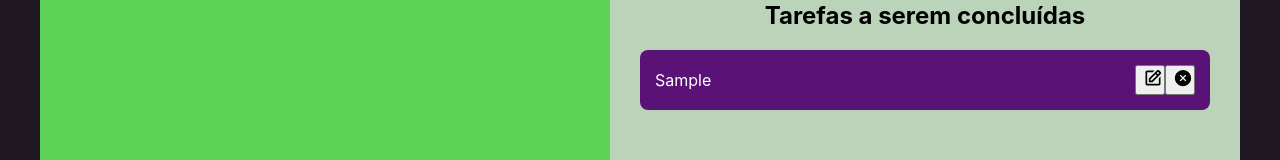
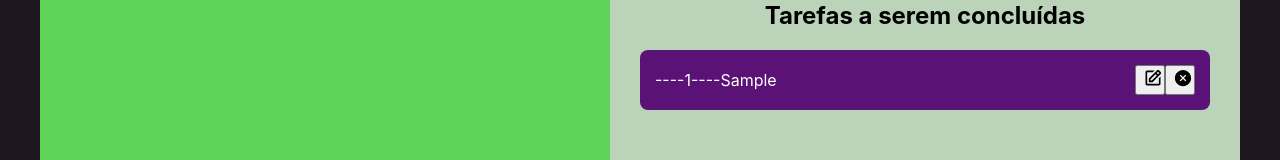
Before and after one commit to wilembergson/desafio-estagio-ts, a React (Create React App) app: page / in a window 1280 px wide. Both pictures are taken after typing "Sample" into the empty fields and a click on the button "Adicionar". Shown: the part 142-302 px from the top of the page. Built offline with nearby package versions, Linux system fonts and the light colour scheme.

Commit message:
Atualização ajustada

```diff
--- a/src/components/Tarefa/Tarefa.tsx
+++ b/src/components/Tarefa/Tarefa.tsx
@@ -25,7 +25,7 @@ export default function Tarefa({tarefas, removerTarefa, atualizarTarefa}: Props)
         setEdit({id: 0, texto: ''})
     }
 
-    if(edit.id){
+    if(edit.id !== 0){
         return<TarefasForm edit={edit} onSubmit={submitUpdate}/>
     }
 
@@ -34,7 +34,7 @@ export default function Tarefa({tarefas, removerTarefa, atualizarTarefa}: Props)
             <h2>Tarefas a serem concluídas</h2>
             {tarefas.map((t: Task) => (
                 <div className="tarefaObj">
-                    <label>{t.texto}</label>
+                    <label>----{t.id}----{t.texto}</label>
                     <div className="icones">
                         <button className="botao" onClick={() => setEdit({id: t.id, texto: t.texto})}><BiEdit/></button>
                         <button className="botao" onClick={() =>removerTarefa(t.id)}><IoIosCloseCircle/></button>
--- a/src/components/TarefasForm/TarefasForm.tsx
+++ b/src/components/TarefasForm/TarefasForm.tsx
@@ -13,7 +13,7 @@ interface Props{
 
 export default function TarefasForm({onSubmit,edit}: Props){
 
-    const [countId, setCountId] = useState<number>(1)
+    const [countId, setCountId] = useState<number>(edit ? edit.id : 1)
     const [entrada, setEntrada] = useState<string>(edit ? edit.texto : '')
 
 
@@ -47,7 +47,7 @@ export default function TarefasForm({onSubmit,edit}: Props){
                     className="tarefa-input"
                     onChange={handleChange}
                 />
-                <button className="botao-adicionar" type="submit">Adicionar</button>
+                <button className="botao-adicionar">Adicionar</button>
             </form>
         </div>
     )
```
